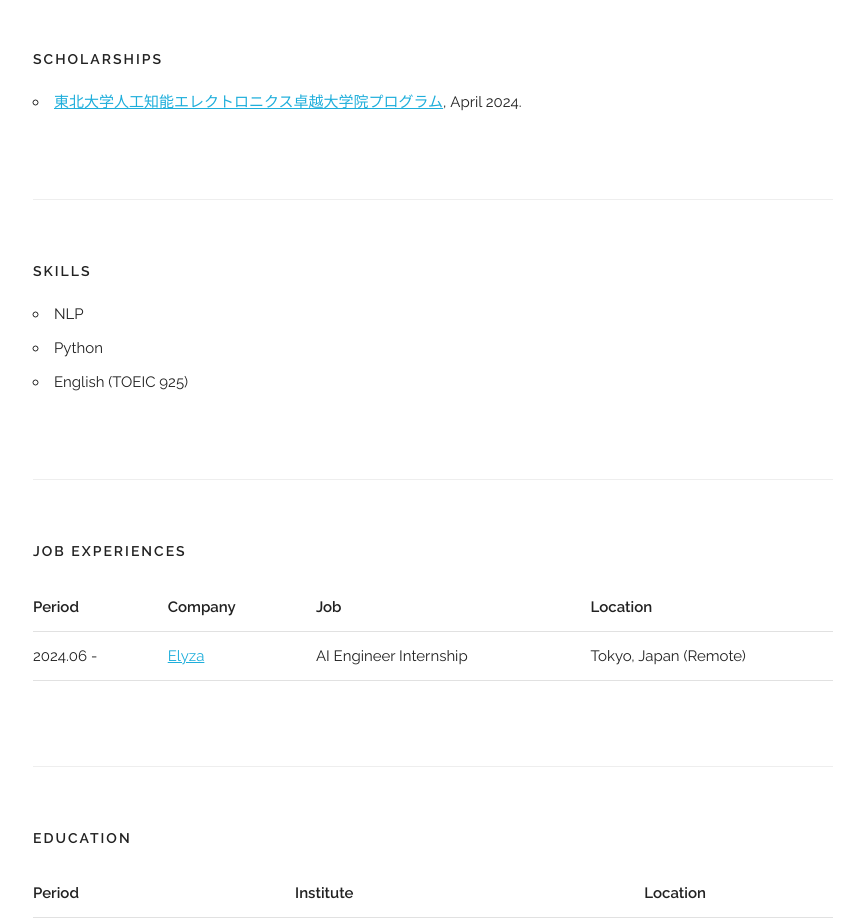
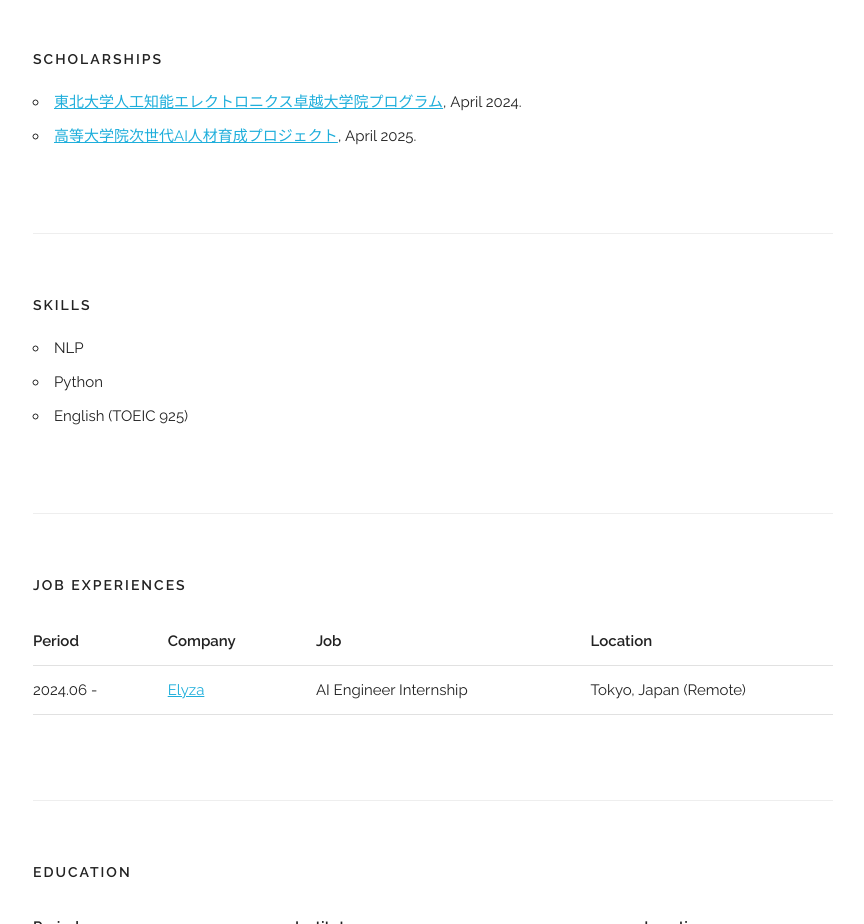
Before and after one commit to kaikaikaikaikaikaikaikai/homepage, a website built with webpack: page index.html in a window 1280 px wide. Shown: the part 2080-3004 px from the top of the page, without its empty margins (207-1071 px from the left). Built offline with nearby package versions, Linux system fonts and the light colour scheme.

Commit message:
added scholarship

```diff
--- a/index.html
+++ b/index.html
@@ -125,6 +125,9 @@
         <li>
           <a href="https://www.aie.tohoku.ac.jp/" target="_blank">東北大学人工知能エレクトロニクス卓越大学院プログラム</a>, April 2024.
         </li>
+        <li>
+          <a  href="https://www.jst.go.jp/jisedai/boost-s/index.html" target="_blank">高等大学院次世代AI人材育成プロジェクト</a>, April 2025.
+        </li>
       </ul>
     </div>
 
```
